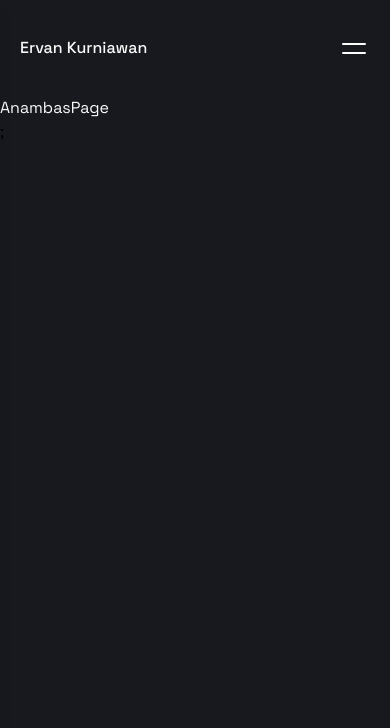
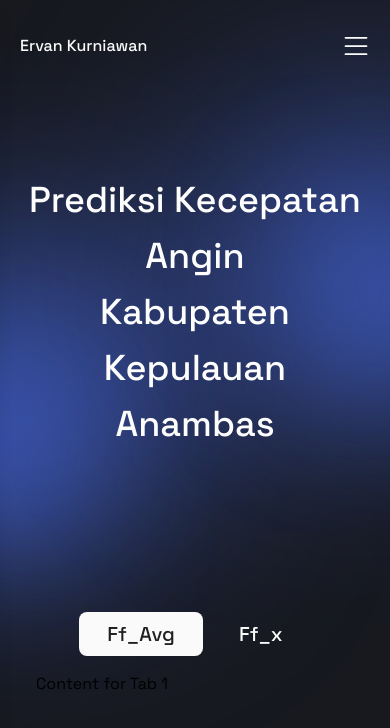
Before and after one commit to ervanervan/wind-speed-prediction-with-bigru, a React (Vite) app in the folder client/: page /anambas in a window 390 px wide. Shown: the top 728 px of the page. Built offline with nearby package versions, Linux system fonts and the light colour scheme; a web font is replaced by a local one.

Commit message:
update: navbar component

```diff
--- a/client/src/assets/icons/IconClose.jsx
+++ b/client/src/assets/icons/IconClose.jsx
@@ -3,17 +3,20 @@ import React from "react";
 export default function IconClose({ className }) {
   return (
     <svg
+      width="24px"
+      height="24px"
+      strokeWidth="1.5"
+      viewBox="0 0 24 24"
+      fill="none"
       xmlns="http://www.w3.org/2000/svg"
-      fill="none"
-      viewBox="0 0 24 24"
-      strokeWidth={1.5}
       stroke="currentColor"
       className={`${className}`}
     >
       <path
+        d="M6.75827 17.2426L12.0009 12M17.2435 6.75736L12.0009 12M12.0009 12L6.75827 6.75736M12.0009 12L17.2435 17.2426"
+        strokeWidth="1.5"
         strokeLinecap="round"
         strokeLinejoin="round"
-        d="M6 18 18 6M6 6l12 12"
       />
     </svg>
   );
--- a/client/src/assets/icons/IconMenu.jsx
+++ b/client/src/assets/icons/IconMenu.jsx
@@ -3,17 +3,32 @@ import React from "react";
 export default function IconMenu({ className }) {
   return (
     <svg
+      width="24px"
+      height="24px"
+      strokeWidth="1.5"
+      viewBox="0 0 24 24"
+      fill="none"
       xmlns="http://www.w3.org/2000/svg"
-      fill="none"
-      viewBox="0 0 24 24"
-      strokeWidth={1.5}
       stroke="currentColor"
       className={`${className}`}
     >
       <path
+        d="M3 5H21"
+        strokeWidth="1.5"
         strokeLinecap="round"
         strokeLinejoin="round"
-        d="M3.75 9h16.5m-16.5 6.75h16.5"
+      />
+      <path
+        d="M3 12H21"
+        strokeWidth="1.5"
+        strokeLinecap="round"
+        strokeLinejoin="round"
+      />
+      <path
+        d="M3 19H21"
+        strokeWidth="1.5"
+        strokeLinecap="round"
+        strokeLinejoin="round"
       />
     </svg>
   );
--- a/client/src/components/Navbar.jsx
+++ b/client/src/components/Navbar.jsx
@@ -42,7 +42,7 @@ export default function Navbar() {
           </div>
         </div>
         <button className="md:hidden" onClick={handleToggle}>
-          <IconMenu className="size-8 stroke-white-2" />
+          <IconMenu className="size-7 stroke-white-2" />
         </button>
 
         <div
@@ -85,10 +85,10 @@ export default function Navbar() {
             <img src={logoWhite} alt="" className="w-32" />
           </Link>
           <button
-            className="absolute top-8 right-5 sm:right-16"
+            className="absolute top-7 right-4 sm:right-16"
             onClick={handleToggle}
           >
-            <IconClose className="size-8 stroke-white-2" />
+            <IconClose className="size-9 stroke-white-2" />
           </button>
         </div>
       </nav>
--- /dev/null
+++ b/client/src/components/Tabs.jsx
@@ -0,0 +1,31 @@
+import React, { useState } from "react";
+
+const Tabs = ({ tabs }) => {
+  const [activeTab, setActiveTab] = useState(0);
+
+  return (
+    <div className="container mx-auto px-5 py-20">
+      <div className="flex gap-2 items-center justify-center">
+        {tabs.map((tab, index) => (
+          <button
+            key={index}
+            className={`px-7 py-2 font-medium text-xl focus:outline-none ${
+              activeTab === index
+                ? "bg-white-1 text-black-1 rounded-lg"
+                : "text-white-1"
+            }`}
+            onClick={() => setActiveTab(index)}
+          >
+            {tab.icon && <tab.icon className="h-5 w-5 mr-2" />}
+            {tab.label}
+          </button>
+        ))}
+      </div>
+      <div className="p-4">
+        {tabs[activeTab] && <div>{tabs[activeTab].content}</div>}
+      </div>
+    </div>
+  );
+};
+
+export default Tabs;
--- a/client/src/pages/AnambasPage.jsx
+++ b/client/src/pages/AnambasPage.jsx
@@ -1,11 +1,61 @@
 import React from "react";
+import PatternHero from "../assets/pattern_hero.svg";
+import gradientTL from "../assets/gradient-t-l.svg";
+import gradientBL from "../assets/gradient-b-l.svg";
+import gradientTR from "../assets/gradient-t-r.svg";
+import gradientBR from "../assets/gradient-b-r.svg";
 import Navbar from "../components/Navbar";
+import Tabs from "../components/Tabs";
 
 const AnambasPage = () => {
+  const tabs = [
+    {
+      label: "Ff_Avg",
+      // icon: HomeIcon,
+      content: <div>Content for Tab 1</div>,
+    },
+    {
+      label: "Ff_x",
+      // icon: HomeIcon,
+      content: <div>Content for Tab 2</div>,
+    },
+  ];
+
   return (
     <>
-      <Navbar />
-      <div className="container mx-auto text-white-1">AnambasPage</div>;
+      <section className="relative">
+        <Navbar />
+        <img src={gradientTL} alt="" className="absolute top-12 left-0 -z-10" />
+        <img src={gradientTR} alt="" className="absolute top-0 right-0 -z-10" />
+        <img
+          src={gradientBL}
+          alt=""
+          className="absolute -bottom-40 left-0 -z-10"
+        />
+        <img
+          src={gradientBR}
+          alt=""
+          className="absolute bottom-0 right-0 -z-10"
+        />
+
+        <div className="container mx-auto relative">
+          <div>
+            <div className="md:mt-12 px-5 py-20 relative">
+              <img
+                src={PatternHero}
+                alt=""
+                className="absolute top-1/2 -translate-y-1/2 left-1/2 transform -translate-x-1/2 -z-10 hidden lg:block"
+              />
+              <h1 className="text-white-2 font-medium text-4xl lg:text-5xl flex items-center justify-center text-center leading-[3.5rem] md:leading-[4rem]">
+                Prediksi Kecepatan Angin <br />
+                Kabupaten Kepulauan Anambas
+              </h1>
+            </div>
+          </div>
+        </div>
+      </section>
+
+      <Tabs tabs={tabs} />
     </>
   );
 };
--- a/client/src/pages/TanjungPinangPage.jsx
+++ b/client/src/pages/TanjungPinangPage.jsx
@@ -1,12 +1,44 @@
 import React from "react";
 import Navbar from "../components/Navbar";
+import PatternHero from "../assets/pattern_hero.svg";
+import gradientTL from "../assets/gradient-t-l.svg";
+import gradientBL from "../assets/gradient-b-l.svg";
+import gradientTR from "../assets/gradient-t-r.svg";
+import gradientBR from "../assets/gradient-b-r.svg";
 
 const TanjungPinangPage = () => {
   return (
-    <>
+    <section className="relative">
       <Navbar />
-      <div className="container mx-auto text-white-1">TanjungPinangPage</div>;
-    </>
+      <img src={gradientTL} alt="" className="absolute top-12 left-0 -z-10" />
+      <img src={gradientTR} alt="" className="absolute top-0 right-0 -z-10" />
+      <img
+        src={gradientBL}
+        alt=""
+        className="absolute -bottom-40 left-0 -z-10"
+      />
+      <img
+        src={gradientBR}
+        alt=""
+        className="absolute bottom-0 right-0 -z-10"
+      />
+
+      <div className="container mx-auto relative">
+        <div>
+          <div className="md:mt-12 px-5 py-20 relative">
+            <img
+              src={PatternHero}
+              alt=""
+              className="absolute top-1/2 -translate-y-1/2 left-1/2 transform -translate-x-1/2 -z-10 hidden lg:block"
+            />
+            <h1 className="text-white-2 font-medium text-4xl lg:text-5xl flex items-center justify-center text-center leading-[3.5rem] md:leading-[4rem]">
+              Prediksi Kecepatan Angin <br />
+              Rata-Rata Kota Tanjungpinang
+            </h1>
+          </div>
+        </div>
+      </div>
+    </section>
   );
 };
 
--- a/client/tailwind.config.js
+++ b/client/tailwind.config.js
@@ -11,6 +11,7 @@ export default {
         'white-1': '#FAFAFA',
         'white-2': '#FDFDFD',
         'white-3': '#F0F0F0',
+        'black-1': '#1F1F1F',
       },
       fontFamily: {
         'spaceGrotesk': ['Space Grotesk', 'sans-serif'],
```
